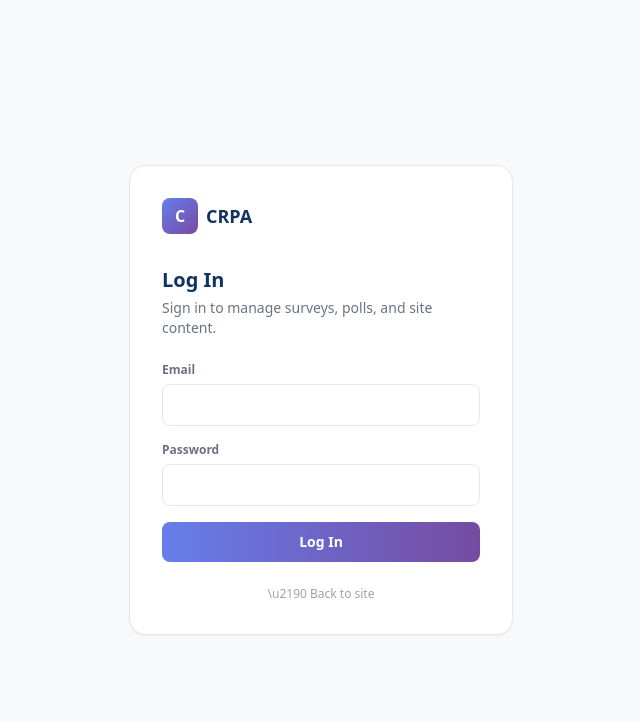
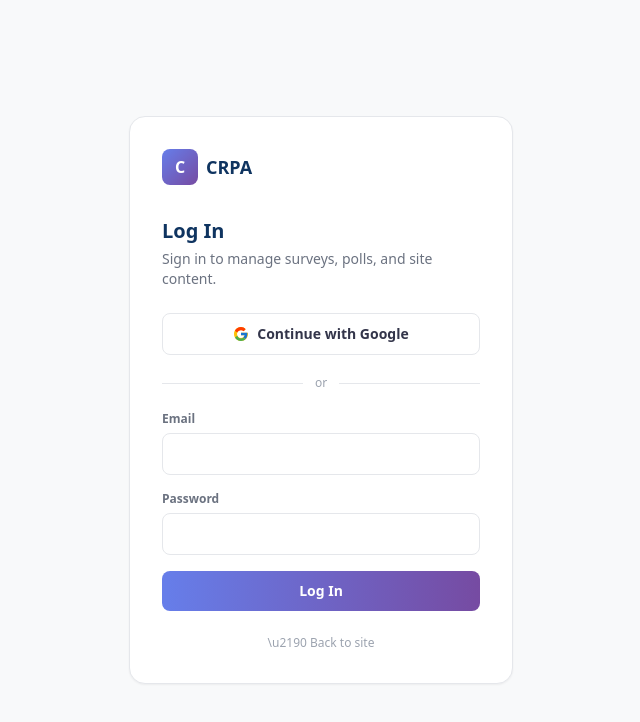
Before and after one commit to robotdistributor/robot-crpa, a Next.js app: page /login in a window 1280 px wide. Shown: the top 722 px of the page, without its empty margins (319-959 px from the left). Built offline with nearby package versions, Linux system fonts and the light colour scheme; no server answers.

Commit message:
Add Google OAuth sign-in button to login page

```diff
--- a/app/login/page.tsx
+++ b/app/login/page.tsx
@@ -14,6 +14,7 @@ function LoginForm() {
   const [password, setPassword] = useState('')
   const [error, setError] = useState<string | null>(null)
   const [loading, setLoading] = useState(false)
+  const [googleLoading, setGoogleLoading] = useState(false)
 
   async function handleSubmit(e: React.FormEvent) {
     e.preventDefault()
@@ -29,6 +30,22 @@ function LoginForm() {
     router.refresh()
   }
 
+  async function handleGoogleLogin() {
+    setError(null)
+    setGoogleLoading(true)
+    const { error } = await supabase.auth.signInWithOAuth({
+      provider: 'google',
+      options: {
+        redirectTo: `${window.location.origin}/auth/callback?next=${encodeURIComponent(next)}`,
+      },
+    })
+    if (error) {
+      setError(error.message)
+      setGoogleLoading(false)
+    }
+    // On success, Supabase redirects the browser to Google \u2014 no further action needed here.
+  }
+
   return (
     <div className="min-h-screen flex items-center justify-center bg-[#f8f9fa] px-4">
       <div className="w-full max-w-sm bg-white rounded-2xl border border-gray-200 p-8 shadow-sm">
@@ -40,6 +57,26 @@ function LoginForm() {
         </div>
         <h1 className="text-xl font-bold text-[#0f3460] mb-1">Log In</h1>
         <p className="text-sm text-gray-500 mb-6">Sign in to manage surveys, polls, and site content.</p>
+
+        <button
+          onClick={handleGoogleLogin}
+          disabled={googleLoading}
+          className="w-full flex items-center justify-center gap-2 text-sm font-semibold text-[#33354a] border border-gray-200 rounded-lg px-4 py-2.5 mb-5 hover:bg-gray-50 disabled:opacity-50"
+        >
+          <svg width="16" height="16" viewBox="0 0 48 48">
+            <path fill="#FFC107" d="M43.6 20.5H42V20H24v8h11.3C33.7 32.9 29.3 36 24 36c-6.6 0-12-5.4-12-12s5.4-12 12-12c3.1 0 5.8 1.1 8 3l6-6C34.1 5.1 29.3 3 24 3 12.4 3 3 12.4 3 24s9.4 21 21 21 21-9.4 21-21c0-1.4-.1-2.7-.4-3.5z"/>
+            <path fill="#FF3D00" d="M6.3 14.7l6.6 4.8C14.7 16 19 13 24 13c3.1 0 5.8 1.1 8 3l6-6C34.1 5.1 29.3 3 24 3c-7.7 0-14.3 4.4-17.7 10.7z"/>
+            <path fill="#4CAF50" d="M24 45c5.2 0 9.9-2 13.4-5.2l-6.2-5.2C29.2 36.6 26.7 37.5 24 37.5c-5.3 0-9.7-3.5-11.3-8.2l-6.6 5.1C9.6 40.5 16.3 45 24 45z"/>
+            <path fill="#1976D2" d="M43.6 20.5H42V20H24v8h11.3c-.8 2.3-2.3 4.3-4.2 5.7l6.2 5.2C40.6 36.4 43 30.6 43 24c0-1.4-.1-2.7-.4-3.5z"/>
+          </svg>
+          Continue with Google
+        </button>
+
+        <div className="flex items-center gap-3 mb-5">
+          <div className="h-px bg-gray-200 flex-1" />
+          <span className="text-xs text-gray-400">or</span>
+          <div className="h-px bg-gray-200 flex-1" />
+        </div>
 
         <form onSubmit={handleSubmit} className="space-y-4">
           <div>
```
